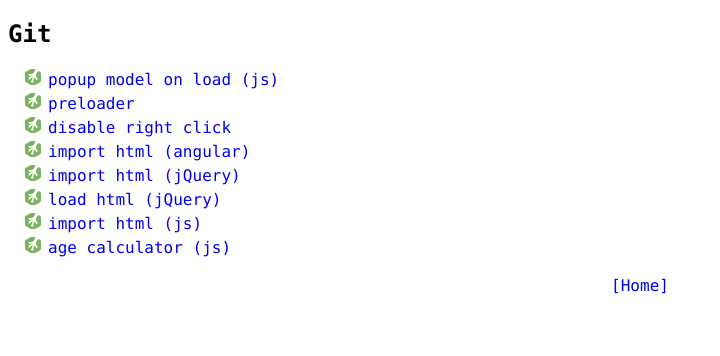
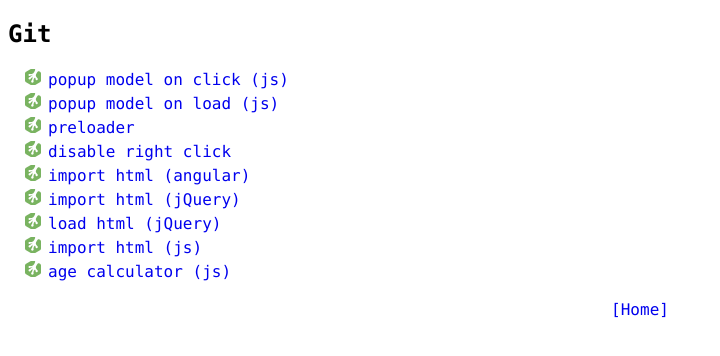
Before and after one commit to siddharthjkamra/bishop, a plain HTML site: page repo/index.html in a window 1280 px wide. Shown: the whole page, without its empty margins (0-720 px from the left). Drawn offline with Linux system fonts and the light colour scheme.

Commit message:
Update index.html

```diff
--- a/repo/index.html
+++ b/repo/index.html
@@ -30,6 +30,7 @@ color: blue;
 </style>
 <h2>Git</h2>
 <ul id="image">
+    <a href="https://siddharthkamra.in/codes/popup-modal-on-click-js.html"><li>popup model on click (js)</li></a>
     <a href="https://siddharthkamra.in/codes/popup-model-on-page-load-js.html"><li>popup model on load (js)</li></a>
     <a href="https://siddharthkamra.in/codes/preloader-basic.html"><li>preloader</li></a>
     <a href="https://siddharthkamra.in/codes/disable-right-click.html"><li>disable right click</li></a>
```
